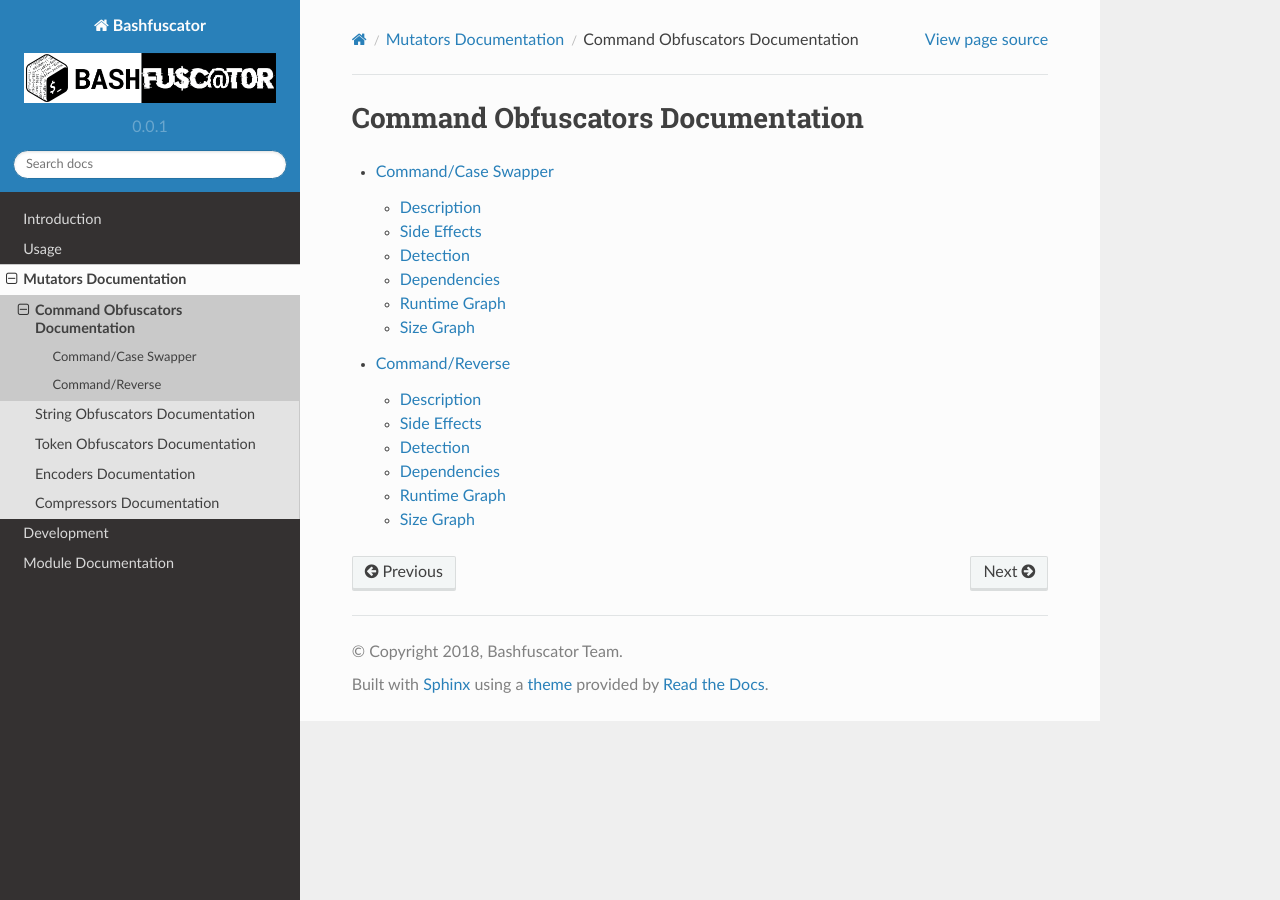
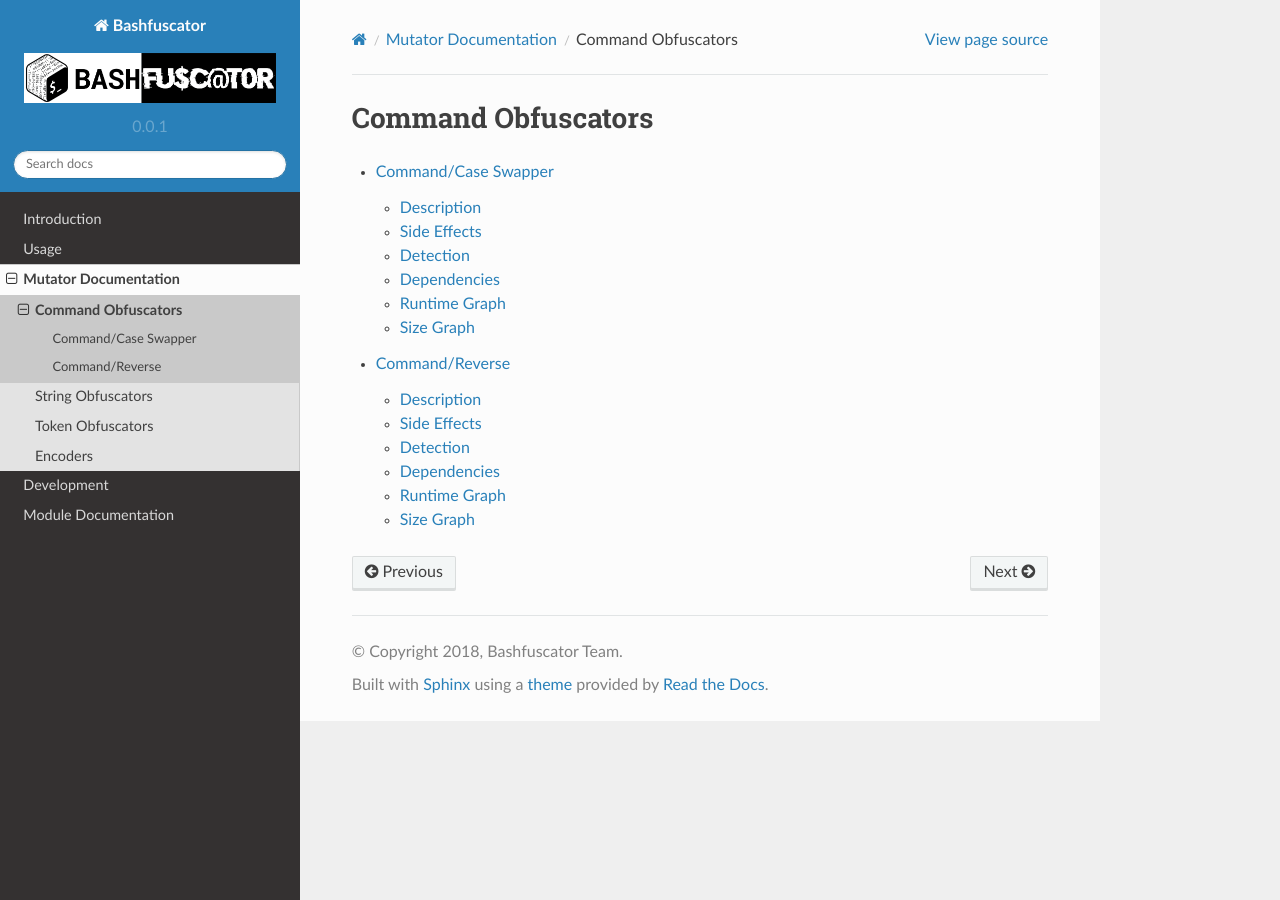
Before and after one commit to Bashfuscator/Bashfuscator, a Sphinx documentation site: the page built from docs/source/Mutators/command_obfuscators/index.rst, in a window 1280 px wide. Built offline with Sphinx 7.4.7 and the Read the Docs theme 2.0.0, drawn with Linux system fonts in a browser that asks for light colours.

Commit message:
Fixed gramatical stuffs

```diff
--- a/docs/source/Mutators/command_obfuscators/index.rst
+++ b/docs/source/Mutators/command_obfuscators/index.rst
@@ -1,5 +1,5 @@
-Command Obfuscators Documentation
-=================================
+Command Obfuscators
+===================
 
 .. toctree::
    case_swapper
--- a/docs/source/Mutators/compressors/index.rst
+++ /dev/null
@@ -1,6 +0,0 @@
-Compressors Documentation
-=========================
-
-.. toctree::
-   bzip2
-   gzip
--- a/docs/source/Mutators/encoders/index.rst
+++ b/docs/source/Mutators/encoders/index.rst
@@ -1,5 +1,5 @@
-Encoders Documentation
-======================
+Encoders
+========
 
 .. toctree::
    base64
--- a/docs/source/Mutators/index.rst
+++ b/docs/source/Mutators/index.rst
@@ -1,5 +1,5 @@
-Mutators Documentation
-======================
+Mutator Documentation
+=====================
 
 .. toctree::
 
@@ -7,4 +7,3 @@ Mutators Documentation
    string_obfuscators/index
    token_obfuscators/index
    encoders/index
-   compressors/index
--- a/docs/source/Mutators/string_obfuscators/index.rst
+++ b/docs/source/Mutators/string_obfuscators/index.rst
@@ -1,5 +1,5 @@
-String Obfuscators Documentation
-================================
+String Obfuscators
+==================
 
 .. toctree::
    file_glob
--- a/docs/source/Mutators/token_obfuscators/index.rst
+++ b/docs/source/Mutators/token_obfuscators/index.rst
@@ -1,5 +1,5 @@
-Token Obfuscators Documentation
-===============================
+Token Obfuscators
+=================
 
 .. toctree::
    for_code
```
Also changed, not shown: docs/source/Mutators/compressors/bzip2.rst (deleted, +0 -33 lines), docs/source/Mutators/compressors/gzip.rst (deleted, +0 -33 lines).
